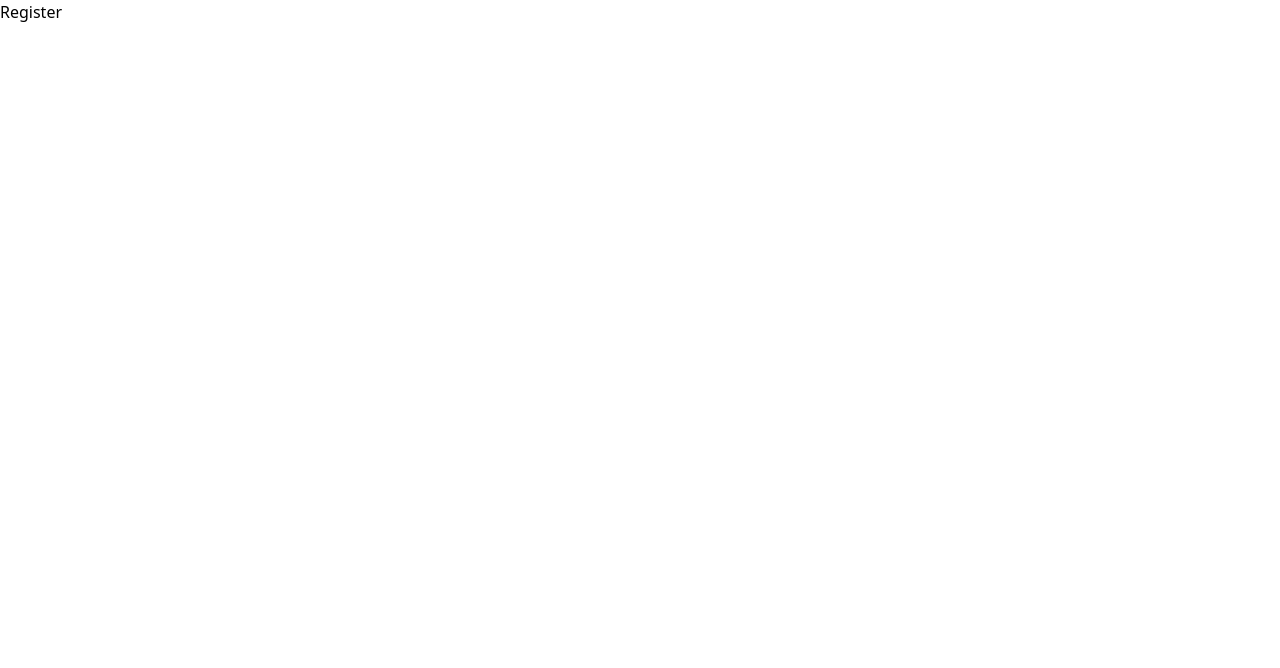
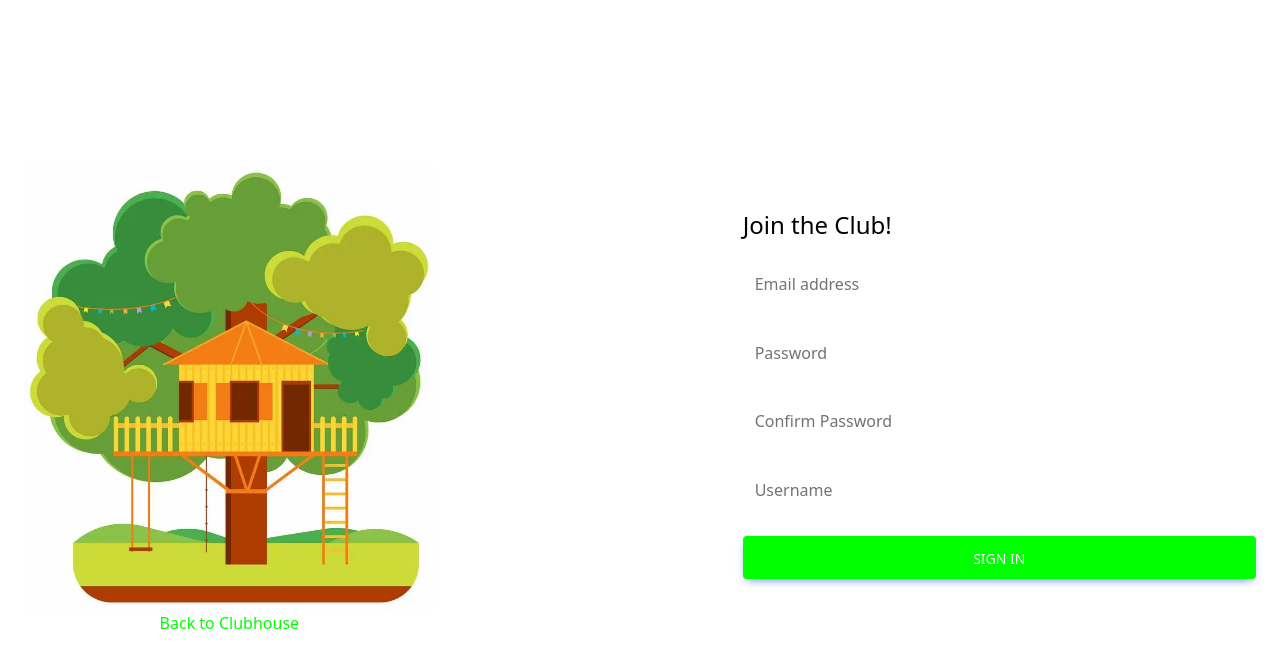
Before and after one commit to chadjcampbell/clubHouse, a React (Vite) app in the folder client/: page /register in a window 1280 px wide. Shown: the top 668 px of the page. Built offline with nearby package versions, Linux system fonts and the light colour scheme.

Commit message:
build front end registration form

```diff
--- a/client/src/components/CommentCard.tsx
+++ b/client/src/components/CommentCard.tsx
@@ -26,7 +26,7 @@ const CommentCard = ({ currentUser, post }: CommentCardProps) => {
       <h5 className="mb-2 text-xl font-medium leading-tight text-neutral-800 dark:text-neutral-50">
         {currentUser?.isMember ? post.user.name : "Anon"}
       </h5>
-      <p className="mb-4 text-base text-neutral-600 dark:text-neutral-200">
+      <p className="break-all mb-4 text-base text-neutral-600 dark:text-neutral-200">
         {post.message}
       </p>
       {currentUser?.isMember && (
--- a/client/src/pages/Login.tsx
+++ b/client/src/pages/Login.tsx
@@ -65,6 +65,7 @@ const Login = () => {
                   name="email"
                   id="email"
                   placeholder="Email address"
+                  value={formData.email}
                 />
                 <label
                   htmlFor="email"
@@ -81,6 +82,7 @@ const Login = () => {
                   className="peer block min-h-[auto] w-full rounded border-0 bg-transparent px-3 py-[0.32rem] leading-[2.15] outline-none transition-all duration-200 ease-linear focus:placeholder:opacity-100 data-[te-input-state-active]:placeholder:opacity-100 motion-reduce:transition-none dark:text-neutral-200 dark:placeholder:text-neutral-200 [&:not([data-te-input-placeholder-active])]:placeholder:opacity-0"
                   name="password"
                   id="password"
+                  placeholder="Password"
                   value={formData.password}
                 />
                 <label
--- a/client/src/pages/Register.tsx
+++ b/client/src/pages/Register.tsx
@@ -1,5 +1,147 @@
+import { ChangeEvent, FormEvent, useState } from "react";
+import { Link, useNavigate } from "react-router-dom";
+import { Input, Ripple, initTE } from "tw-elements";
+import LoadingSpinner from "../components/LoadingSpinner";
+import axios from "axios";
+import { toast } from "react-toastify";
+
+const initialState = {
+  username: "",
+  email: "",
+  password: "",
+  confirmPassword: "",
+};
+
 const Register = () => {
-  return <h2>Register</h2>;
+  initTE({ Input, Ripple });
+  const navigate = useNavigate();
+  const [formData, setFormData] = useState(initialState);
+  const [loading, setLoading] = useState(false);
+
+  const handleInputChange = (event: ChangeEvent<HTMLInputElement>) => {
+    let value = event.target.value;
+    setFormData({ ...formData, [event.target.name]: value });
+  };
+
+  const handleSubmit = async (e: FormEvent) => {
+    setLoading(true);
+    e.preventDefault();
+    try {
+      await axios.post("http://localhost:3000/api/users/login", {
+        email: formData.email,
+        password: formData.password,
+      });
+      navigate("/dashboard");
+      toast.success("Successfully logged in");
+    } catch {
+      toast.error("Invalid username or password");
+      setFormData(initialState);
+      setLoading(false);
+    }
+  };
+
+  return loading ? (
+    <LoadingSpinner />
+  ) : (
+    <section className="h-screen">
+      <div className="container h-full px-6 py-24">
+        <div className="g-6 flex h-full flex-wrap items-center justify-center lg:justify-between">
+          <div className=" mb-12 md:mb-0 md:w-8/12 lg:w-1/3">
+            <Link className="flex flex-col items-center justify-center" to="/">
+              <img
+                src="/treehouse.webp"
+                className="w-full"
+                alt="Clubhouse logo"
+              />
+              <h2 className="text-primary">Back to Clubhouse</h2>
+            </Link>
+          </div>
+          <div className="mb-3 md:w-8/12 lg:ml-6 lg:w-5/12">
+            <form autoComplete="off" onSubmit={handleSubmit}>
+              <h1 className="mb-5 text-2xl">Join the Club!</h1>
+
+              <div className="relative mb-6" data-te-input-wrapper-init>
+                <input
+                  onChange={handleInputChange}
+                  type="email"
+                  className="peer block min-h-[auto] w-full rounded border-0 bg-transparent px-3 py-[0.32rem] leading-[2.15] outline-none transition-all duration-200 ease-linear focus:placeholder:opacity-100 data-[te-input-state-active]:placeholder:opacity-100 motion-reduce:transition-none dark:text-neutral-200 dark:placeholder:text-neutral-200 [&:not([data-te-input-placeholder-active])]:placeholder:opacity-0"
+                  name="email"
+                  id="email"
+                  placeholder="Email address"
+                  value={formData.email}
+                />
+                <label
+                  htmlFor="email"
+                  className="pointer-events-none absolute left-3 top-0 mb-0 max-w-[90%] origin-[0_0] truncate pt-[0.37rem] leading-[2.15] text-neutral-500 transition-all duration-200 ease-out peer-focus:-translate-y-[1.15rem] peer-focus:scale-[0.8] peer-focus:text-primary peer-data-[te-input-state-active]:-translate-y-[1.15rem] peer-data-[te-input-state-active]:scale-[0.8] motion-reduce:transition-none dark:text-neutral-200 dark:peer-focus:text-primary"
+                >
+                  Email address
+                </label>
+              </div>
+
+              <div className="relative mb-6" data-te-input-wrapper-init>
+                <input
+                  onChange={handleInputChange}
+                  type="password"
+                  className="peer block min-h-[auto] w-full rounded border-0 bg-transparent px-3 py-[0.32rem] leading-[2.15] outline-none transition-all duration-200 ease-linear focus:placeholder:opacity-100 data-[te-input-state-active]:placeholder:opacity-100 motion-reduce:transition-none dark:text-neutral-200 dark:placeholder:text-neutral-200 [&:not([data-te-input-placeholder-active])]:placeholder:opacity-0"
+                  name="password"
+                  id="password"
+                  value={formData.password}
+                />
+                <label
+                  htmlFor="password"
+                  className="pointer-events-none absolute left-3 top-0 mb-0 max-w-[90%] origin-[0_0] truncate pt-[0.37rem] leading-[2.15] text-neutral-500 transition-all duration-200 ease-out peer-focus:-translate-y-[1.15rem] peer-focus:scale-[0.8] peer-focus:text-primary peer-data-[te-input-state-active]:-translate-y-[1.15rem] peer-data-[te-input-state-active]:scale-[0.8] motion-reduce:transition-none dark:text-neutral-200 dark:peer-focus:text-primary"
+                >
+                  Password
+                </label>
+              </div>
+              <div className="relative mb-6" data-te-input-wrapper-init>
+                <input
+                  onChange={handleInputChange}
+                  type="password"
+                  className="peer block min-h-[auto] w-full rounded border-0 bg-transparent px-3 py-[0.32rem] leading-[2.15] outline-none transition-all duration-200 ease-linear focus:placeholder:opacity-100 data-[te-input-state-active]:placeholder:opacity-100 motion-reduce:transition-none dark:text-neutral-200 dark:placeholder:text-neutral-200 [&:not([data-te-input-placeholder-active])]:placeholder:opacity-0"
+                  name="confirmPassword"
+                  id="confirmPassword"
+                  value={formData.confirmPassword}
+                />
+                <label
+                  htmlFor="confirmPassword"
+                  className="pointer-events-none absolute left-3 top-0 mb-0 max-w-[90%] origin-[0_0] truncate pt-[0.37rem] leading-[2.15] text-neutral-500 transition-all duration-200 ease-out peer-focus:-translate-y-[1.15rem] peer-focus:scale-[0.8] peer-focus:text-primary peer-data-[te-input-state-active]:-translate-y-[1.15rem] peer-data-[te-input-state-active]:scale-[0.8] motion-reduce:transition-none dark:text-neutral-200 dark:peer-focus:text-primary"
+                >
+                  Confirm Password
+                </label>
+              </div>
+              <div className="relative mb-6" data-te-input-wrapper-init>
+                <input
+                  onChange={handleInputChange}
+                  autoComplete="false"
+                  type="username"
+                  className="peer block min-h-[auto] w-full rounded border-0 bg-transparent px-3 py-[0.32rem] leading-[2.15] outline-none transition-all duration-200 ease-linear focus:placeholder:opacity-100 data-[te-input-state-active]:placeholder:opacity-100 motion-reduce:transition-none dark:text-neutral-200 dark:placeholder:text-neutral-200 [&:not([data-te-input-placeholder-active])]:placeholder:opacity-0"
+                  name="username"
+                  id="username"
+                  placeholder="Username"
+                  value={formData.username}
+                />
+                <label
+                  htmlFor="username"
+                  className="pointer-events-none absolute left-3 top-0 mb-0 max-w-[90%] origin-[0_0] truncate pt-[0.37rem] leading-[2.15] text-neutral-500 transition-all duration-200 ease-out peer-focus:-translate-y-[1.15rem] peer-focus:scale-[0.8] peer-focus:text-primary peer-data-[te-input-state-active]:-translate-y-[1.15rem] peer-data-[te-input-state-active]:scale-[0.8] motion-reduce:transition-none dark:text-neutral-200 dark:peer-focus:text-primary"
+                >
+                  Username
+                </label>
+              </div>
+              <button
+                type="submit"
+                className="inline-block w-full rounded bg-primary px-7 pb-2.5 pt-3 text-sm font-medium uppercase leading-normal text-white shadow-[0_4px_9px_-4px_#3b71ca] transition duration-150 ease-in-out hover:bg-primary-600 hover:shadow-[0_8px_9px_-4px_rgba(59,113,202,0.3),0_4px_18px_0_rgba(59,113,202,0.2)] focus:bg-primary-600 focus:shadow-[0_8px_9px_-4px_rgba(59,113,202,0.3),0_4px_18px_0_rgba(59,113,202,0.2)] focus:outline-none focus:ring-0 active:bg-primary-700 active:shadow-[0_8px_9px_-4px_rgba(59,113,202,0.3),0_4px_18px_0_rgba(59,113,202,0.2)] dark:shadow-[0_4px_9px_-4px_rgba(59,113,202,0.5)] dark:hover:shadow-[0_8px_9px_-4px_rgba(59,113,202,0.2),0_4px_18px_0_rgba(59,113,202,0.1)] dark:focus:shadow-[0_8px_9px_-4px_rgba(59,113,202,0.2),0_4px_18px_0_rgba(59,113,202,0.1)] dark:active:shadow-[0_8px_9px_-4px_rgba(59,113,202,0.2),0_4px_18px_0_rgba(59,113,202,0.1)]"
+                data-te-ripple-init
+                data-te-ripple-color="light"
+              >
+                Sign in
+              </button>
+            </form>
+          </div>
+        </div>
+      </div>
+    </section>
+  );
 };
 
 export default Register;
```
